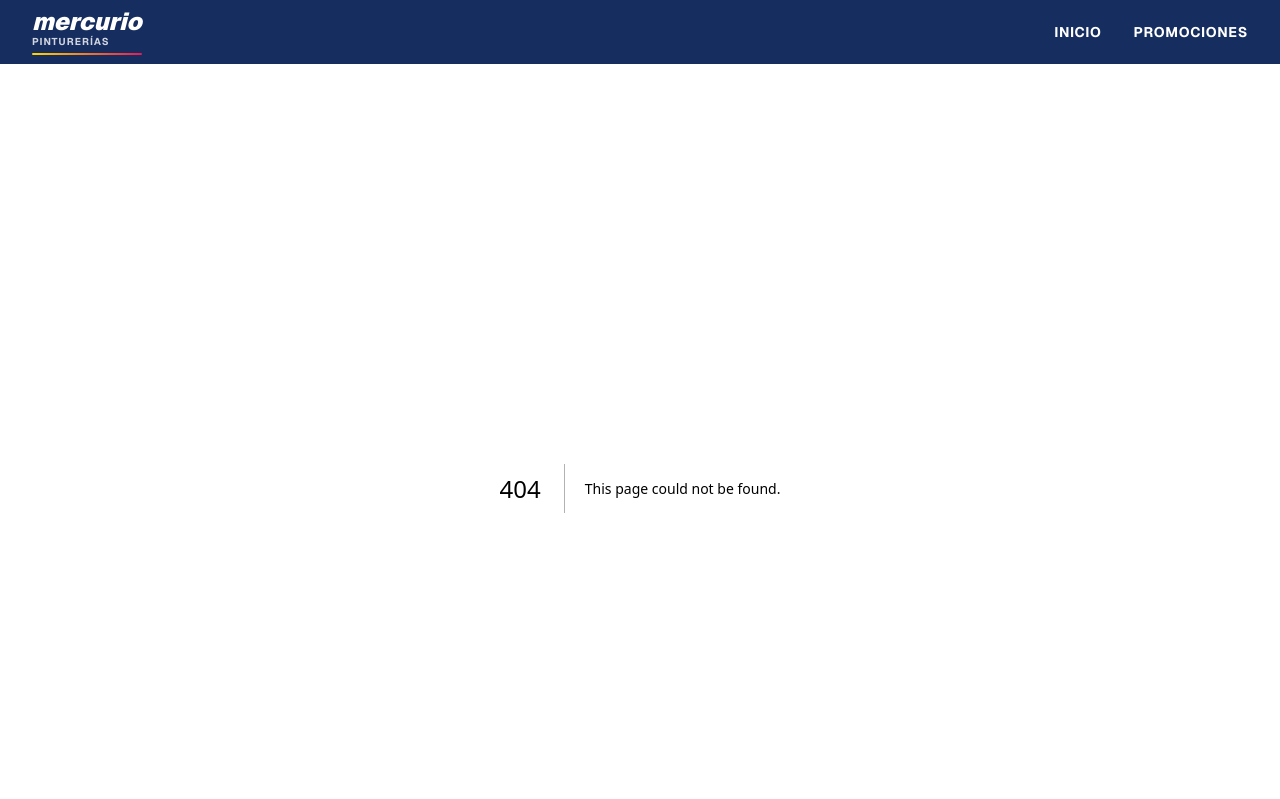
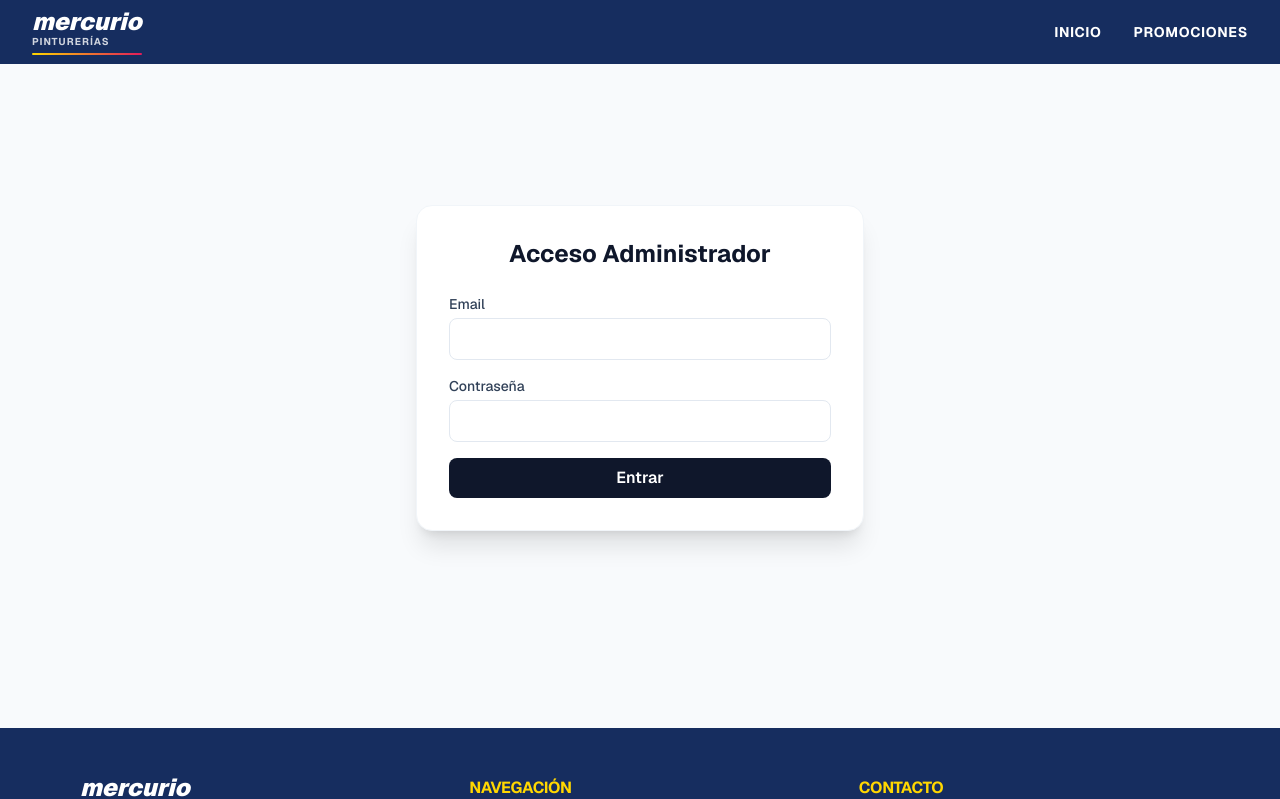
Before and after one commit to Nrlsb/Promociones, a Next.js app: page /login in a window 1280 px wide. Before the commit this address had no page. Shown: the top 799 px of the page. Built offline with nearby package versions, Linux system fonts and the light colour scheme.

Commit message:
Actualizacion 1.0.034

```diff
--- a/app/admin/page.js
+++ b/app/admin/page.js
@@ -1,12 +1,15 @@
 "use client";
-
 import { useState, useEffect, useCallback } from "react";
 import UploadZone from "../components/UploadZone";
 import PromoGallery from "../components/PromoGallery";
+import { supabase } from "@/lib/supabase";
+import { useRouter } from "next/navigation";
 
 export default function AdminPage() {
     const [promotions, setPromotions] = useState([]);
+    const [stats, setStats] = useState({ count: 0 });
     const [loading, setLoading] = useState(true);
+    const router = useRouter();
 
     const fetchPromotions = useCallback(async () => {
         try {
@@ -20,16 +23,59 @@ export default function AdminPage() {
         }
     }, []);
 
+    const fetchStats = useCallback(async () => {
+        try {
+            const res = await fetch("/api/stats");
+            const data = await res.json();
+            setStats(data);
+        } catch {
+            setStats({ count: 0 });
+        }
+    }, []);
+
+    const handleLogout = async () => {
+        await supabase.auth.signOut();
+        document.cookie = "sb-access-token=; path=/; expires=Thu, 01 Jan 1970 00:00:01 GMT;";
+        router.push("/login");
+        router.refresh();
+    };
+
     useEffect(() => {
+        const checkSession = async () => {
+            const { data: { session } } = await supabase.auth.getSession();
+            if (!session) {
+                router.push("/login");
+            }
+        };
+        checkSession();
         fetchPromotions();
-    }, [fetchPromotions]);
+        fetchStats();
+    }, [fetchPromotions, fetchStats, router]);
 
     return (
         <div className="space-y-8 pb-10">
-            {/* Admin Title */}
-            <h1 className="text-3xl font-bold text-slate-900 tracking-tight">
-                Panel de Promociones
-            </h1>
+            <div className="flex flex-col md:flex-row md:items-center justify-between gap-4">
+                <h1 className="text-3xl font-bold text-slate-900 tracking-tight">
+                    Panel de Promociones
+                </h1>
+
+                <div className="flex items-center gap-4">
+                    <div className="bg-white px-4 py-2 rounded-xl shadow-sm border border-slate-100 flex items-center gap-3">
+                        <span className="text-sm font-medium text-slate-500 uppercase tracking-wider">Visitas</span>
+                        <span className="text-xl font-bold text-mercurio-navy">{stats.count || 0}</span>
+                    </div>
+
+                    <button
+                        onClick={handleLogout}
+                        className="p-2 text-slate-400 hover:text-red-500 hover:bg-red-50 rounded-lg transition-all"
+                        title="Cerrar sesión"
+                    >
+                        <svg className="w-6 h-6" fill="none" stroke="currentColor" viewBox="0 0 24 24">
+                            <path strokeLinecap="round" strokeLinejoin="round" strokeWidth={2} d="M17 16l4-4m0 0l-4-4m4 4H7m6 4v1a3 3 0 01-3 3H6a3 3 0 01-3-3V7a3 3 0 013-3h4a3 3 0 013 3v1" />
+                        </svg>
+                    </button>
+                </div>
+            </div>
 
             <UploadZone onUploadSuccess={fetchPromotions} />
 
--- a/app/api/promotions/route.js
+++ b/app/api/promotions/route.js
@@ -15,6 +15,11 @@ export async function GET() {
 }
 
 export async function DELETE(request) {
+  const { data: { session } } = await supabase.auth.getSession();
+  if (!session) {
+    return Response.json({ error: "No autorizado." }, { status: 401 });
+  }
+
   const { searchParams } = new URL(request.url);
   const id = searchParams.get("id");
 
--- /dev/null
+++ b/app/api/stats/route.js
@@ -0,0 +1,43 @@
+import { supabase } from "@/lib/supabase";
+
+export async function GET() {
+    const { data, error } = await supabase
+        .from("stats")
+        .select("count")
+        .eq("id", "visits")
+        .single();
+
+    if (error) {
+        // Si la tabla no existe o hay error, devolvemos 0 por ahora
+        return Response.json({ count: 0 });
+    }
+
+    return Response.json(data);
+}
+
+export async function POST() {
+    // Usamos una función RPC de Supabase para incrementar atómicamente
+    const { error } = await supabase.rpc("increment_visits");
+
+    if (error) {
+        // Si el RPC falla (p.ej. no existe), intentamos un update normal
+        const { data: current } = await supabase
+            .from("stats")
+            .select("count")
+            .eq("id", "visits")
+            .single();
+
+        const newCount = (current?.count || 0) + 1;
+
+        const { error: updateError } = await supabase
+            .from("stats")
+            .update({ count: newCount })
+            .eq("id", "visits");
+
+        if (updateError) {
+            return Response.json({ error: updateError.message }, { status: 500 });
+        }
+    }
+
+    return Response.json({ success: true });
+}
--- a/app/api/upload/route.js
+++ b/app/api/upload/route.js
@@ -5,6 +5,11 @@ const MAX_SIZE = 10 * 1024 * 1024;
 const BUCKET = "promotions";
 
 export async function POST(request) {
+  const { data: { session } } = await supabase.auth.getSession();
+  if (!session) {
+    return Response.json({ error: "No autorizado." }, { status: 401 });
+  }
+
   try {
     const formData = await request.formData();
     const image = formData.get("image");
--- /dev/null
+++ b/app/login/page.js
@@ -0,0 +1,88 @@
+"use client";
+
+import { useState } from "react";
+import { supabase } from "@/lib/supabase";
+import { useRouter } from "next/navigation";
+
+export default function LoginPage() {
+    const [email, setEmail] = useState("");
+    const [password, setPassword] = useState("");
+    const [loading, setLoading] = useState(false);
+    const [error, setError] = useState(null);
+    const router = useRouter();
+
+    const handleLogin = async (e) => {
+        e.preventDefault();
+        setLoading(true);
+        setError(null);
+
+        try {
+            const { data, error } = await supabase.auth.signInWithPassword({
+                email,
+                password,
+            });
+
+            if (error) throw error;
+
+            // Guardar token en cookie para el middleware (opcional pero recomendado para SSR)
+            document.cookie = `sb-access-token=${data.session.access_token}; path=/; max-age=${60 * 60 * 24 * 7}`;
+
+            router.push("/admin");
+            router.refresh();
+        } catch (err) {
+            setError(err.message);
+        } finally {
+            setLoading(false);
+        }
+    };
+
+    return (
+        <div className="flex items-center justify-center min-h-[70vh]">
+            <div className="w-full max-w-md p-8 bg-white rounded-2xl shadow-xl border border-slate-100">
+                <h1 className="text-2xl font-bold text-slate-900 mb-6 text-center">
+                    Acceso Administrador
+                </h1>
+
+                {error && (
+                    <div className="mb-4 p-3 bg-red-50 text-red-600 rounded-lg text-sm">
+                        {error === "Invalid login credentials" ? "Credenciales inválidas" : error}
+                    </div>
+                )}
+
+                <form onSubmit={handleLogin} className="space-y-4">
+                    <div>
+                        <label className="block text-sm font-medium text-slate-700 mb-1">
+                            Email
+                        </label>
+                        <input
+                            type="email"
+                            value={email}
+                            onChange={(e) => setEmail(e.target.value)}
+                            className="w-full px-4 py-2 border border-slate-200 rounded-lg focus:ring-2 focus:ring-mercurio-navy focus:border-transparent outline-none transition-all"
+                            required
+                        />
+                    </div>
+                    <div>
+                        <label className="block text-sm font-medium text-slate-700 mb-1">
+                            Contraseña
+                        </label>
+                        <input
+                            type="password"
+                            value={password}
+                            onChange={(e) => setPassword(e.target.value)}
+                            className="w-full px-4 py-2 border border-slate-200 rounded-lg focus:ring-2 focus:ring-mercurio-navy focus:border-transparent outline-none transition-all"
+                            required
+                        />
+                    </div>
+                    <button
+                        type="submit"
+                        disabled={loading}
+                        className="w-full bg-slate-900 text-white py-2 rounded-lg font-semibold hover:bg-slate-800 disabled:opacity-50 transition-colors"
+                    >
+                        {loading ? "Iniciando sesión..." : "Entrar"}
+                    </button>
+                </form>
+            </div>
+        </div>
+    );
+}
--- a/app/page.js
+++ b/app/page.js
@@ -21,6 +21,8 @@ export default function HomePage() {
 
   useEffect(() => {
     fetchPromotions();
+    // Registrar visita
+    fetch("/api/stats", { method: "POST" }).catch(console.error);
   }, [fetchPromotions]);
 
   return (
--- /dev/null
+++ b/middleware.js
@@ -0,0 +1,27 @@
+import { NextResponse } from "next/server";
+
+export async function middleware(req) {
+    const res = NextResponse.next();
+    // Este es un middleware simple para proteger /admin
+    // Nota: Idealmente se usaría @supabase/auth-helpers-nextjs o @supabase/ssr
+    // pero como no están en package.json, intentaremos usar el cliente normal o
+    // simplemente verificar la cookie de sesión si es posible.
+
+    // Por ahora, como es una app simple, dejaré el esqueleto y añadiré el login.
+    // Si el usuario no está en /login y no tiene sesión, redirigir.
+
+    const path = req.nextUrl.pathname;
+
+    if (path.startsWith("/admin")) {
+        const sessionStr = req.cookies.get("sb-access-token");
+        if (!sessionStr) {
+            return NextResponse.redirect(new URL("/login", req.url));
+        }
+    }
+
+    return res;
+}
+
+export const config = {
+    matcher: ["/admin/:path*"],
+};
```
Also changed, not shown: 1 other file (tests, documents, lock files or other folders).
